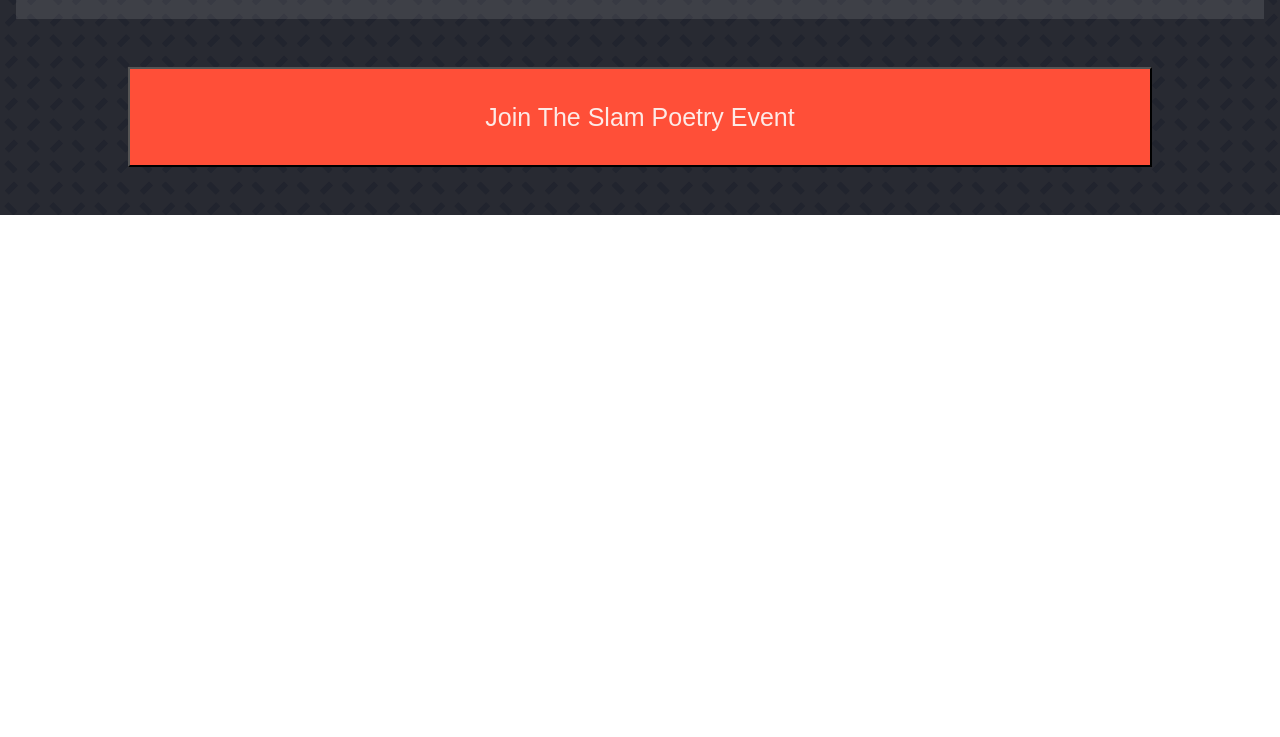
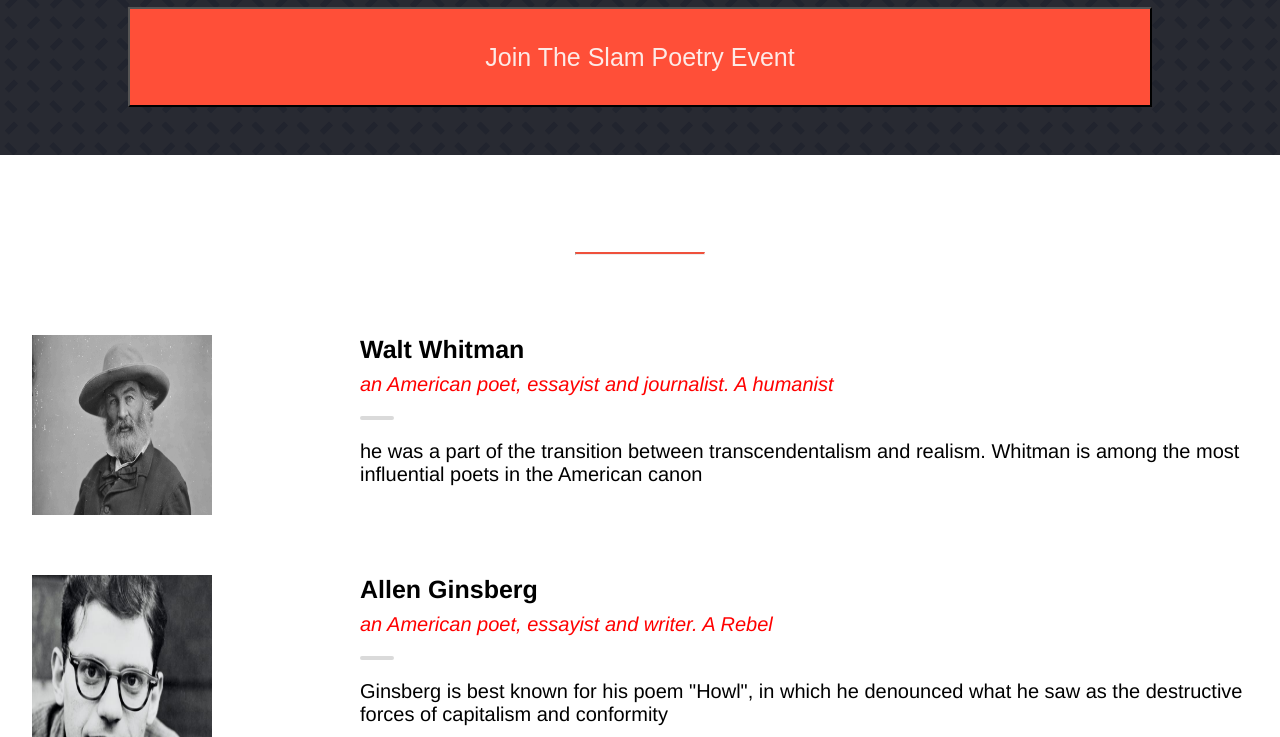
Before and after one commit to Krishnabot/Capstone-Project-Poetry-Page, a website: page index.html in a window 1280 px wide. Shown: the part 2063-2800 px from the top of the page. Before the commit the page ends 2278 px from the top, so only its background shows below. Drawn offline with Linux system fonts and the light colour scheme; a web font is replaced by a local one.

Commit message:
Add speaker section for mobile view

```diff
--- a/index.html
+++ b/index.html
@@ -107,6 +107,38 @@
 
  </section>
 
+ <section class="featured-speaker" >
+     <div>
+            <div class="main-program"><p>Feautured Speaker</p>
+            <hr>
+        </div>
+        <div class="speaker-list-wrap">
+            <div class="speaker-list">
+                <img class="speaker-img" src="./src/speaker-1.jpeg" alt="">
+                <div >
+                    <p class="speaker-name">Walt Whitman</p>
+                    <p class="speaker-info">an American poet, essayist and journalist. A humanist</p>
+                    <div class="sm-line"></div>
+                    <p class="speaker-detail">he was a part of the transition between transcendentalism and realism. Whitman is among the most influential poets in the American canon</p>
+                </div>
+            </div>
+            <div class="speaker-list">
+                <img class="speaker-img" src="./src/speaker-2.jpeg" alt="">
+                <div >
+                    <p class="speaker-name">Allen Ginsberg</p>
+                    <p class="speaker-info">an American poet, essayist and writer. A Rebel</p>
+                    <div class="sm-line"></div>
+                    <p class="speaker-detail">Ginsberg is best known for his poem "Howl", in which he denounced what he saw as the destructive forces of capitalism and conformity </p>
+                </div>
+                </div>
+            </div>
+        </div>
+        <div class="mobile-speaker-more">
+            <p>MORE</p>
+            <i class="fa-solid fa-chevron-down"></i>
+        </div>
+ </section>
+
 </body>
 <script src="script.js"></script>
 </html>
--- a/style.css
+++ b/style.css
@@ -150,10 +150,9 @@ height: 6rem;
     text-align: justify;
     border: 4px solid rgb(255, 255, 255);
     background-color: rgb(242, 242, 246);
-    margin: 1rem 2rem;
+    margin: 1rem;
     font-size: 21px;
-    line-height: 2;
-    padding: 1rem 2rem;
+    padding: 1rem ;
 }
 
 .event-info {
@@ -261,5 +260,69 @@ height: 6rem;
  color : rgb(253,234,230);
  font-size: 25px;
 
+}
+
+.speaker-list-wrap{
+  padding: 2rem;
+  display: grid;
+  grid-template-rows: 1fr 1fr;
+  gap: 60px;
+}
+
+.speaker-list {
+  display: grid;
+  grid-template-columns: 1fr 3fr;
+  gap: 2rem;
+}
+
+.speaker-img {
+  width: 180px;
+  height: 180px;
+}
+
+.speaker-name {
+  font-size: 25px;
+  font-weight: bold;
+}
+.speaker-info {
+  color: red;
+  font-style: italic;
+  font-size: 20px;
+  margin-top: 9px;
+}
+
+.sm-line {
+  border: 2px solid rgb(218, 218, 218);
+  border-radius: 5px;
+  width: 30px;
+  margin:20px auto 20px 0
+}
+
+.speaker-detail {
+  font-size: 20px;
+}
+
+.mobile-speaker-more{
+  display: flex;
+  flex-direction: row;
+  justify-content: center;
+  justify-items: center;
+  height: 60px;
+  width: 95%;
+  border:1px solid grey;
+  margin: 5rem auto 5rem auto;
+  border-radius: 5px;
 
 }
+
+.mobile-speaker-more > P {
+  padding-top: 1rem;
+  font-size: 20px;
+
+}
+.mobile-speaker-more > i {
+  padding-top: 1rem;
+  margin-left: 1rem;
+  font-size: larger;
+  color: rgb(255, 166, 0);
+}
```
Also changed, not shown: src/speaker-1.jpeg (added), src/speaker-2.jpeg (added).
